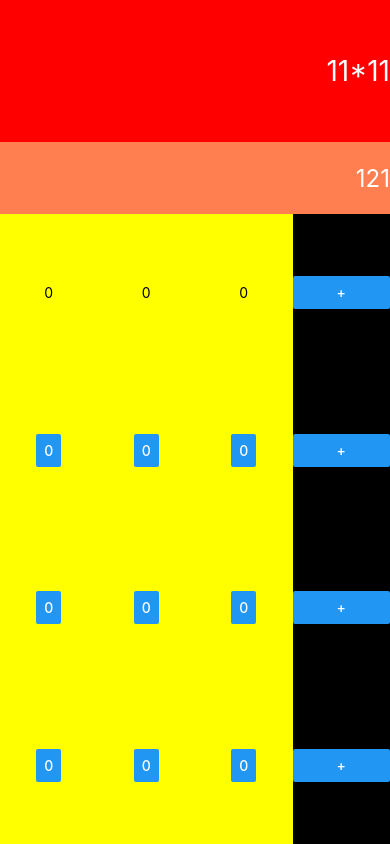
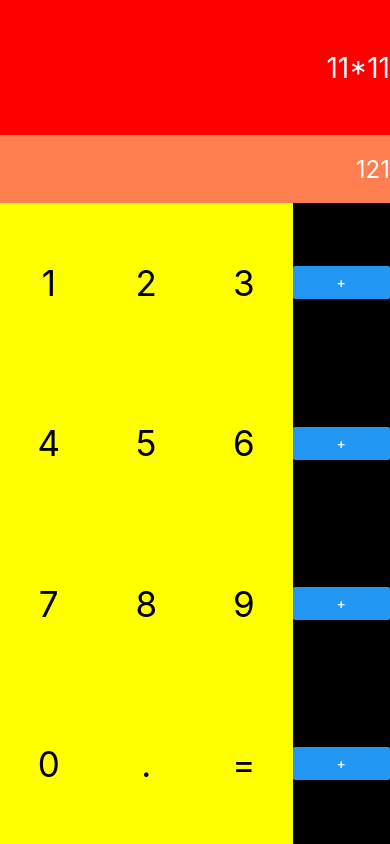
Before and after one commit to Matheusmos/calculadora, a React Native app: screen / in a window 390 px wide. Built offline with nearby package versions, Linux system fonts and the light colour scheme.

Commit message:
Update App.js
Diminuindo os ifs

```diff
--- a/App.js
+++ b/App.js
@@ -12,15 +12,19 @@ export default class App extends Component {
   render() {
 
     let rows = []
+    let nuns = [[1,2,3] , [4,5,6] , [7,8,9] , [0, '.', '=']]
+
     for(let i = 0; i < 4; i++){
       let row = []
       for(let j = 0; j < 3; j++){
         row.push(<TouchableOpacity style={styles.btn}>
-          <Text>{i+1}</Text>
+          <Text style={styles.btnText}>{nuns[i][j]}</Text>
         </TouchableOpacity>)
+        }
+        rows.push(<View style={styles.row}>{row}</View>)
       }
-    rows.push(<View style={styles.row}>{row}</View>)
-    }
+
+
     return (
       <View style={styles.container}>
         <View style={styles.result}>
@@ -31,33 +35,8 @@ export default class App extends Component {
         </View>
         <View style={styles.buttons}>
           <View style={styles.numbers}>
-            <View style={styles.row}>
-              <TouchableOpacity style={styles.btn}>
-                <Text>0</Text>
-              </TouchableOpacity>
-              <TouchableOpacity style={styles.btn}>
-                <Text>0</Text>
-              </TouchableOpacity>
-              <TouchableOpacity style={styles.btn}>
-                <Text>0</Text>
-              </TouchableOpacity>
+            {rows}
 
-            </View>
-            <View style={styles.row}>
-              <Button title ="0" />
-              <Button title ="0" />
-              <Button title ="0" />
-            </View>
-            <View style={styles.row}>
-              <Button title ="0" />
-              <Button title ="0" />
-              <Button title ="0" />
-            </View>
-            <View style={styles.row}>
-              <Button title ="0" />
-              <Button title ="0" />
-              <Button title ="0" />
-            </View>
           </View>
           <View style={styles.operations}>
             <Button title="+"/>
@@ -87,6 +66,11 @@ const styles = StyleSheet.create({
     alignItems: 'center',
     alignSelf: 'stretch',
     justifyContent: 'center',
+
+  },
+
+  btnText: {
+    fontSize: 35,
   },
 
   calculationText: {
```
